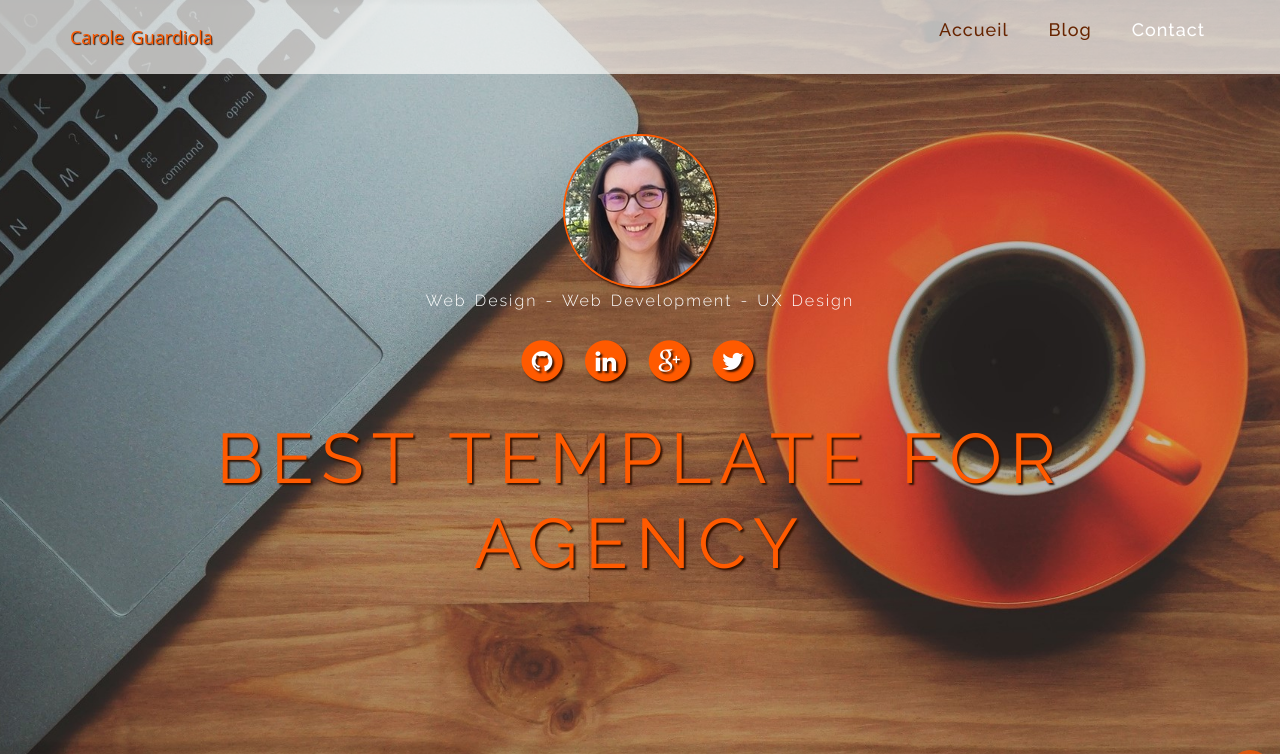
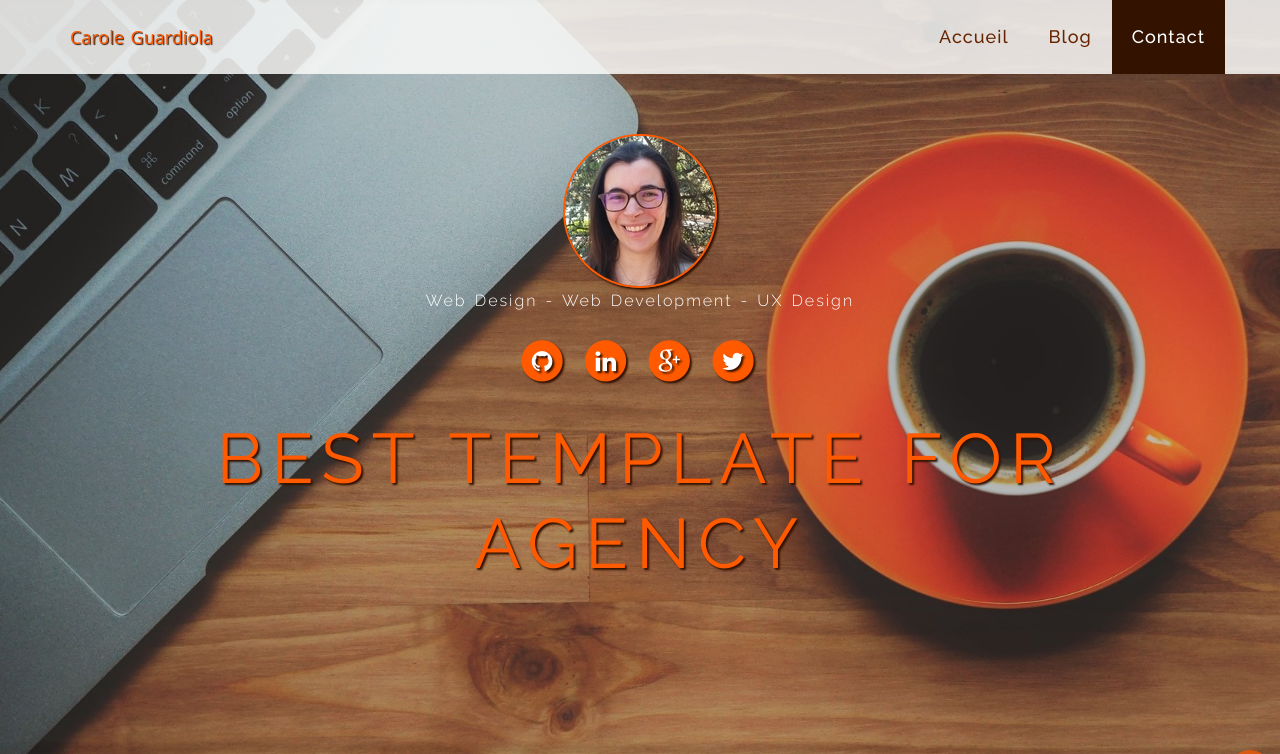
Before and after one commit to caroleguardiola/P5-OC-Blog, a PHP site: page / in a window 1280 px wide. Shown: the top 754 px of the page. Run offline with PHP 8.4, Linux system fonts and the light colour scheme.

Commit message:
Color menu changed

```diff
--- a/css/style.css
+++ b/css/style.css
@@ -625,7 +625,7 @@ h6 {
   color: #ff5a00;
 }
 .navbar-default {
-  background-color: rgba(251, 251, 250, 0.7);
+  background-color: rgba(251, 251, 250, 0.85);
   border-width: 0;
   margin-bottom: 0 !important;
 
@@ -711,7 +711,7 @@ h6 {
 .navbar-default .navbar-nav > li.active a:focus,
 .navbar-default .navbar-nav > li.active a:active {
   color: #fff;
-  background-color: rgba(0, 0, 0, 0);
+  background-color: rgba(52, 18, 0, 1);
 }
 .navbar-default .navbar-nav > li > a:hover,
 .navbar-default .navbar-nav > li > a:focus {
@@ -1728,8 +1728,8 @@ footer.site-footer a:hover {
 }
 @media (min-width: 768px) {
   .navbar-nav > li > a {
-    padding-top: 20px;
-    padding-bottom: 20px;
+    padding-top: 27px;
+    padding-bottom: 27px;
   }
   .st-navbar-mini .navbar-default .navbar-nav > li > a {
     padding-top: 20px;
```
